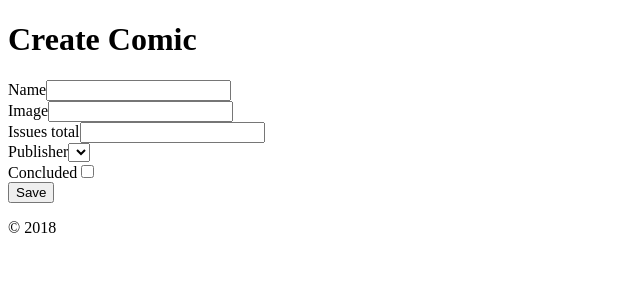
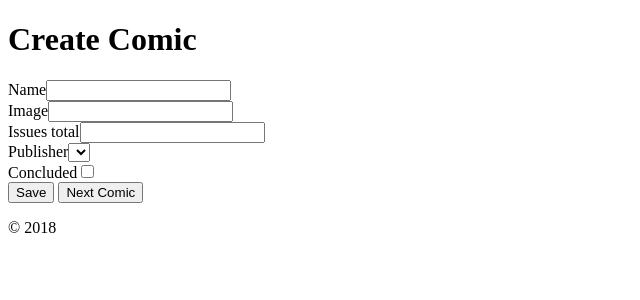
Before and after one commit to fweinaug/comicscollection-backend, a Yii app: template backend/views/comic/create.php in a window 1280 px wide. Shown: the top 300 px of the page, without its empty margins (0-640 px from the left). Run offline with PHP 8.4 and a stand-in for Yii, Linux system fonts and the light colour scheme; the template is opened without the code that fills it, so the values that code supplies are empty; form fields are guessed from the names that the template uses; some libraries are stand-ins or nearby versions.

Commit message:
Added button to create next comic

```diff
--- a/backend/controllers/ComicController.php
+++ b/backend/controllers/ComicController.php
@@ -72,7 +72,10 @@ class ComicController extends Controller
         $model = new Comics();
 
         if ($model->load(Yii::$app->request->post()) && $model->save()) {
-            return $this->redirect(['view', 'id' => $model->id]);
+            if (Yii::$app->request->post('next', 'view') == 'view')
+                return $this->redirect(['view', 'id' => $model->id]);
+            else
+                return $this->redirect(['create']);
         }
 
         return $this->render('create', [
--- a/backend/views/comic/_form.php
+++ b/backend/views/comic/_form.php
@@ -27,6 +27,10 @@ use yii\widgets\ActiveForm;
 
     <div class="form-group">
         <?= Html::submitButton('Save', ['class' => 'btn btn-success']) ?>
+
+        <?php if ($next): ?>
+        <?= Html::submitButton('Next Comic', ['class' => 'btn btn-default', 'name' => 'next']) ?>
+        <?php endif ?>
     </div>
 
     <?php ActiveForm::end(); ?>
--- a/backend/views/comic/create.php
+++ b/backend/views/comic/create.php
@@ -16,6 +16,7 @@ $this->params['breadcrumbs'][] = $this->title;
 
     <?= $this->render('_form', [
         'model' => $model,
+        'next' => true,
     ]) ?>
 
 </div>
--- a/backend/views/comic/update.php
+++ b/backend/views/comic/update.php
@@ -16,6 +16,7 @@ $this->params['breadcrumbs'][] = 'Update';
 
     <?= $this->render('_form', [
         'model' => $model,
+        'next' => false,
     ]) ?>
 
 </div>
```
